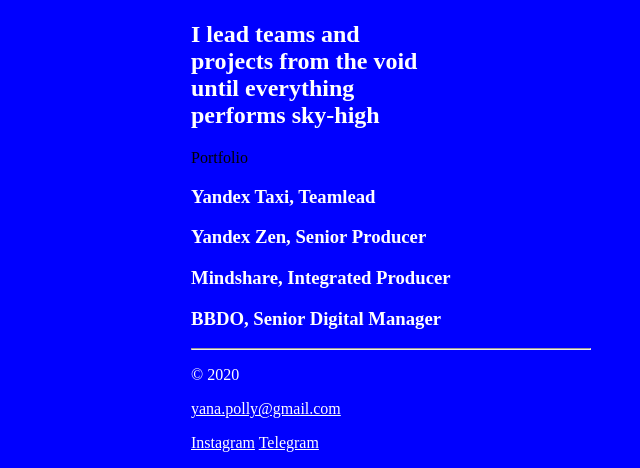
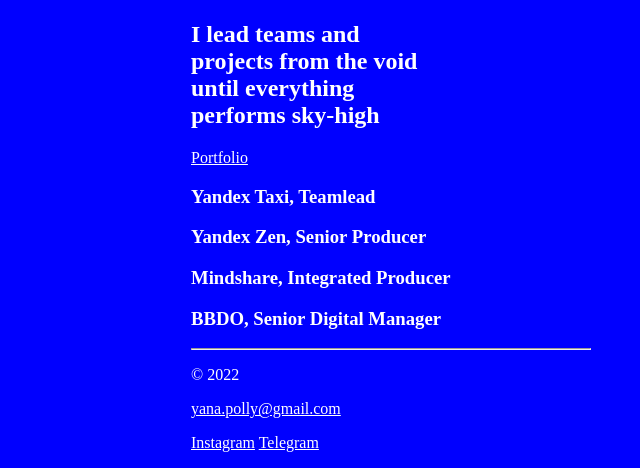
Before and after one commit to y-nyakuw/nyakuw.com, a plain HTML site: page index.html in a window 1280 px wide. Shown: the part 403-871 px from the top of the page, 249-889 px from the left. Drawn offline with Linux system fonts and the light colour scheme; a script that the page names is missing.

Commit message:
Update index.html

```diff
--- a/index.html
+++ b/index.html
@@ -51,8 +51,8 @@
                 </video>
 
                <h2>I lead teams and projects from the void until everything performs sky-high</h2>
- <a target="_blank" https://disk.yandex.ru/i/Z--xOWBvpzJ-HQ">
-                Portfolio                </a>
+ <a target="_blank" href="https://disk.yandex.ru/i/Z--xOWBvpzJ-HQ">
+                Portfolio </a>
 
             <section>
                 <h3>Yandex Taxi, Teamlead</h3>
@@ -64,7 +64,7 @@
 
 
         <hr />
-        <p>&copy; 2020</p>
+        <p>&copy; 2022</p>
         <a href="mailto:yana.polly@gmail.com">yana.polly@gmail.com</a>
         <p>
           <a target="_blank" href="https://www.instagram.com/nyakuw"
```
